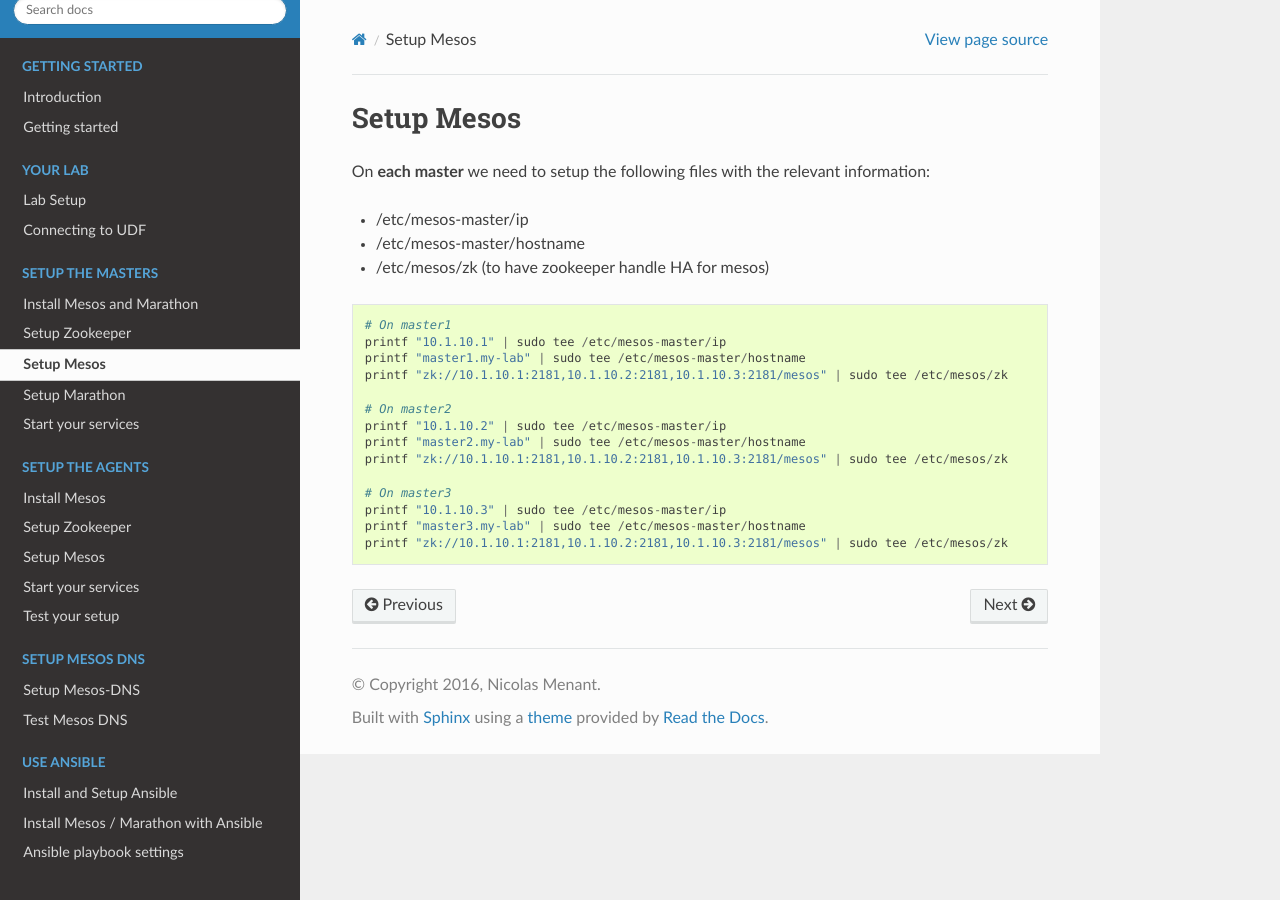
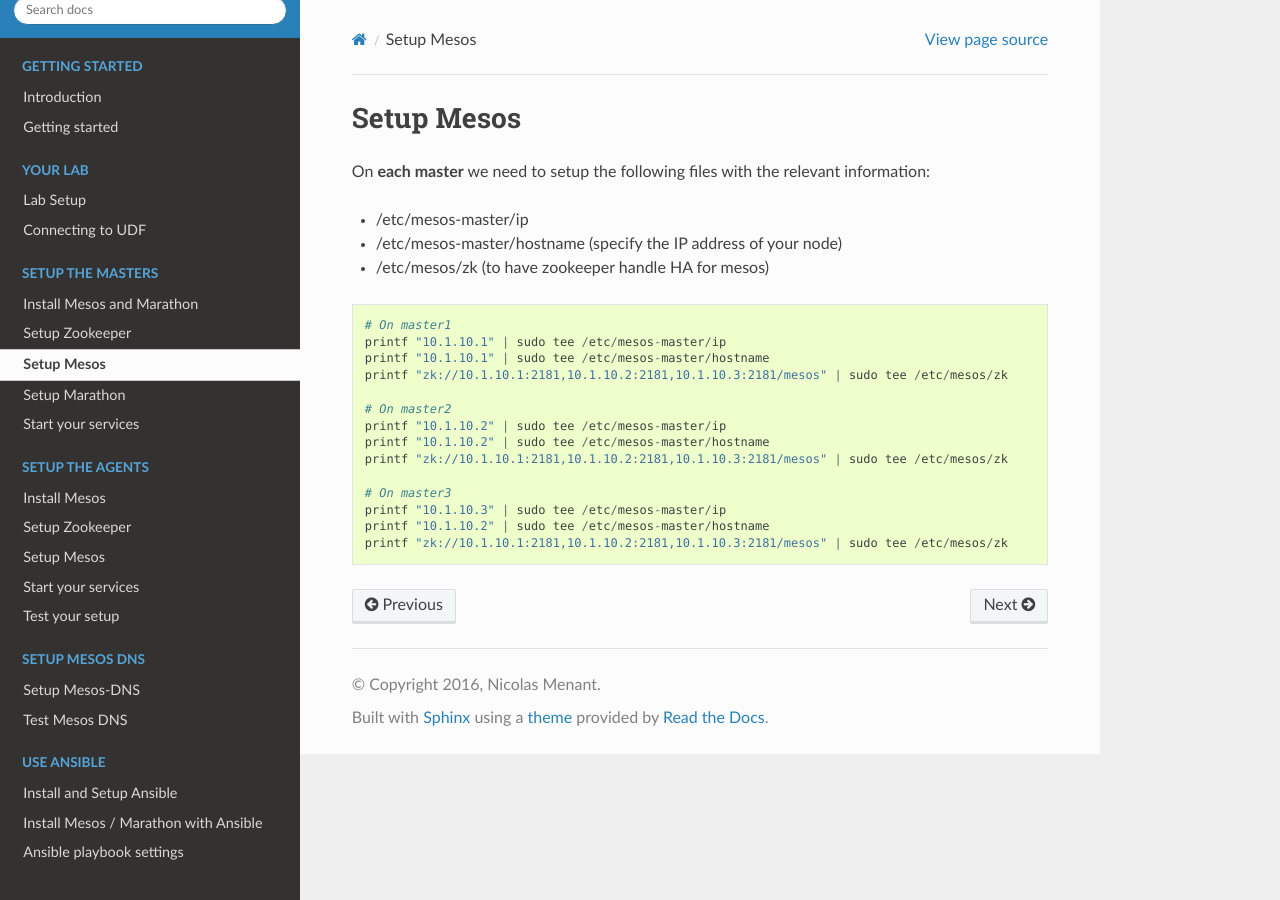
Before and after one commit to nmenant/f5-101-lab-Mesos-Marathon, a Sphinx documentation site: the page built from docs/setup-masters/setup-mesos-master.rst, in a window 1280 px wide. Built offline with Sphinx 7.4.7 and the Read the Docs theme 2.0.0, drawn with Linux system fonts in a browser that asks for light colours.

Commit message:
no message

```diff
--- a/docs/ansible/ansible-install-playbooks.rst
+++ b/docs/ansible/ansible-install-playbooks.rst
@@ -43,5 +43,3 @@
 ::
 
 	ansible-playbook site.yml --extra-vars "install_mode=standalone"
-
-Right now, only cluster is supported. Work in progress to have a deployment on a single node.
--- a/docs/ansible/ansible-install-setup.rst
+++ b/docs/ansible/ansible-install-setup.rst
@@ -1,8 +1,8 @@
+.. _install_setup_ansible:
 Install and Setup Ansible
 =========================
 
 The first thing to do is to connect to master1. You can see how to access your environment :ref:`access_udf`
-
 
 
 .. warning::
--- a/docs/getting-started/intro.rst
+++ b/docs/getting-started/intro.rst
@@ -10,4 +10,4 @@
 
 We consider that you have a valid UDF access to do this lab. If not, you may review the pre-requisites about our lab setup .
 
-if you only want to deploy Mesos/Marathon on a standalone node, go
+Some ansible playbooks are provided also to do the same deployment in an automated way (standalone - allinone deployment, cluster deployment): :ref:`install_setup_ansible`
--- a/docs/setup-masters/setup-mesos-master.rst
+++ b/docs/setup-masters/setup-mesos-master.rst
@@ -4,22 +4,22 @@
 On **each master** we need to setup the following files with the relevant information:
 
 * /etc/mesos-master/ip
-* /etc/mesos-master/hostname
+* /etc/mesos-master/hostname (specify the IP address of your node)
 * /etc/mesos/zk (to have zookeeper handle HA for mesos)
 
 ::
 
 	# On master1
 	printf "10.1.10.1" | sudo tee /etc/mesos-master/ip
-	printf "master1.my-lab" | sudo tee /etc/mesos-master/hostname
+	printf "10.1.10.1" | sudo tee /etc/mesos-master/hostname
 	printf "zk://10.1.10.1:2181,10.1.10.2:2181,10.1.10.3:2181/mesos" | sudo tee /etc/mesos/zk
 
 	# On master2
 	printf "10.1.10.2" | sudo tee /etc/mesos-master/ip
-	printf "master2.my-lab" | sudo tee /etc/mesos-master/hostname
+	printf "10.1.10.2" | sudo tee /etc/mesos-master/hostname
 	printf "zk://10.1.10.1:2181,10.1.10.2:2181,10.1.10.3:2181/mesos" | sudo tee /etc/mesos/zk
 
 	# On master3
 	printf "10.1.10.3" | sudo tee /etc/mesos-master/ip
-	printf "master3.my-lab" | sudo tee /etc/mesos-master/hostname
+	printf "10.1.10.2" | sudo tee /etc/mesos-master/hostname
 	printf "zk://10.1.10.1:2181,10.1.10.2:2181,10.1.10.3:2181/mesos" | sudo tee /etc/mesos/zk
```
Also changed, not shown: docs/setup-agents/test-setup.rst (+6 -1 lines).
